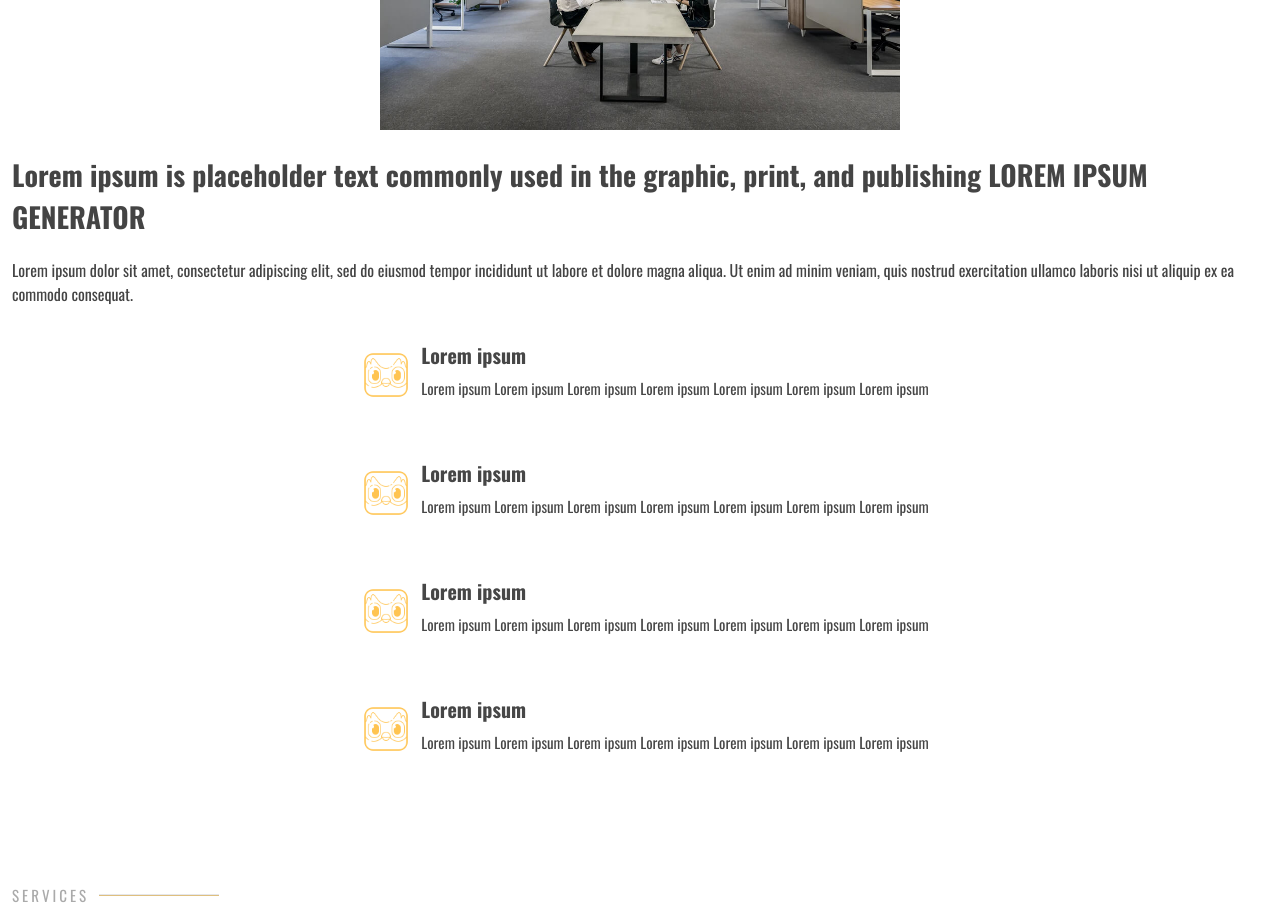
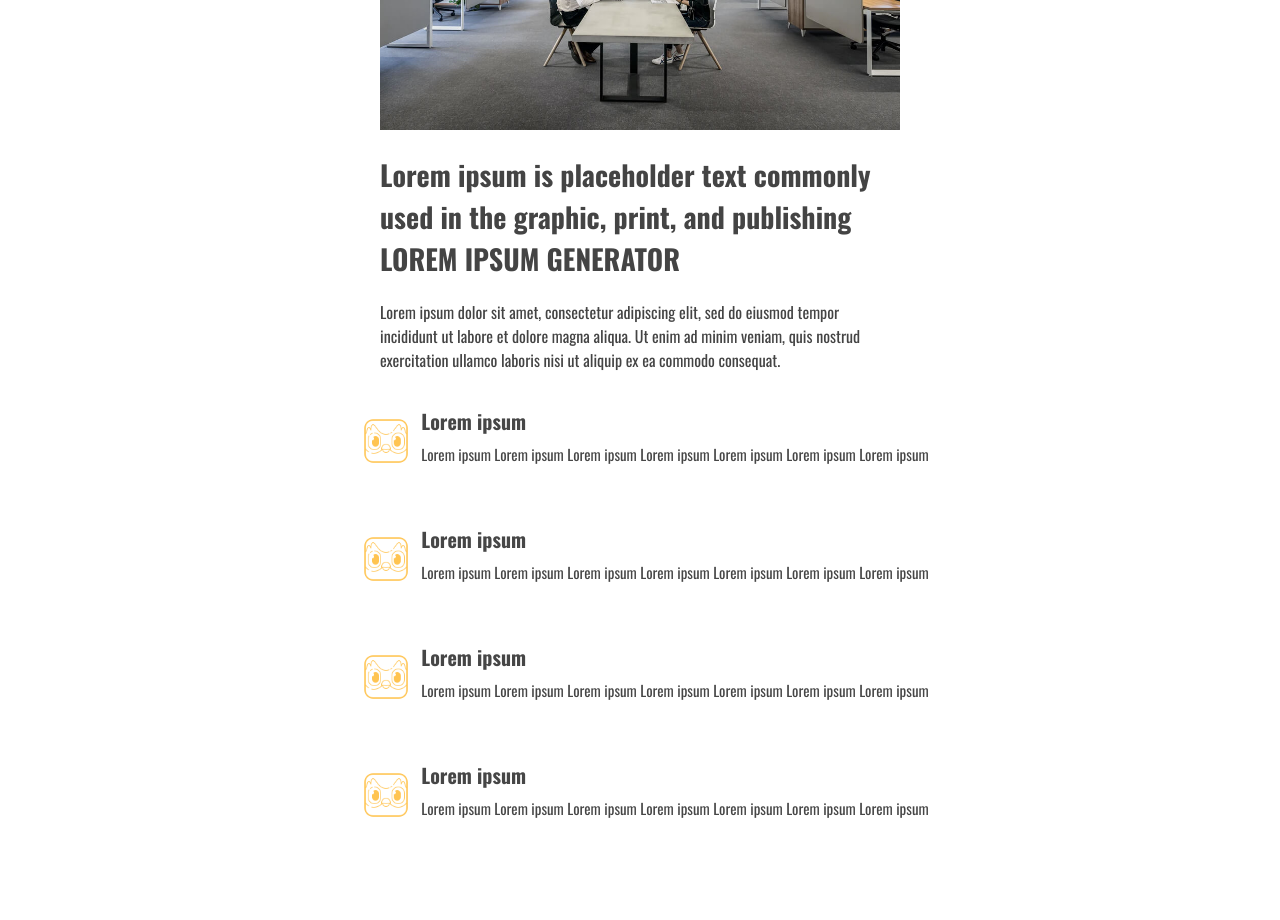
Before and after one commit to webLance24/weblance-portfolio, a React (Vite) app: page / in a window 1280 px wide. Shown: the part 1320-2240 px from the top of the page. Built offline with nearby package versions, Linux system fonts and the light colour scheme.

Commit message:
fix: change about page to responsive

```diff
--- a/src/Components/About.tsx
+++ b/src/Components/About.tsx
@@ -11,7 +11,7 @@ function About() {
         <img className="h-[100%]" src={aboutImg} alt="" />
       </div>
       {/* text section */}
-      <div className="py-[24px]">
+      <div className="py-[24px] max-w-[520px]">
         <h3 className="text-[#444444] text-[28px] font-bold">
           Lorem ipsum is placeholder text commonly used in the graphic, print,
           and publishing LOREM IPSUM GENERATOR
```
